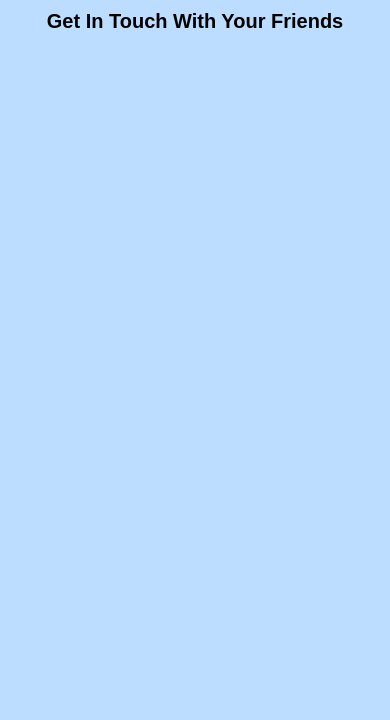
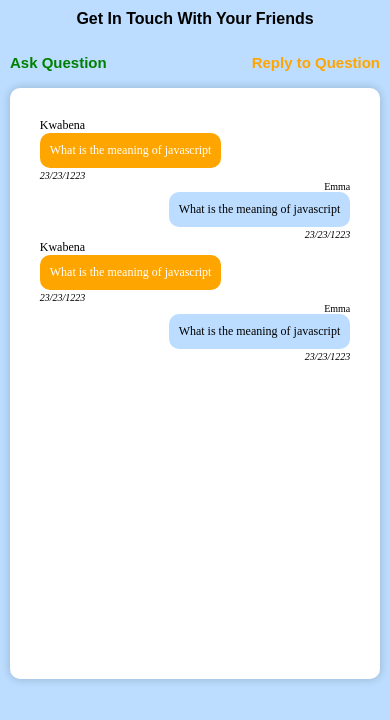
Before and after one commit to kwabenaasumadu/it-learning-soft, a Next.js app: page /comps/forum in a window 390 px wide. Shown: the top 720 px of the page. Built offline with nearby package versions, Linux system fonts and the light colour scheme.

Commit message:
designing forum

```diff
--- a/src/pages/comps/categories/index.js
+++ b/src/pages/comps/categories/index.js
@@ -102,7 +102,7 @@ function Index() {
               </div>
 
               <div className={styles.itemHeader}>
-                <h1>Web Design</h1>
+                <h1>JavaScript</h1>
               </div>
 
               <div className={styles.itemDes}>
@@ -123,7 +123,7 @@ function Index() {
               </div>
 
               <div className={styles.itemHeader}>
-                <h1>Web Design</h1>
+                <h1>HTML</h1>
               </div>
 
               <div className={styles.itemDes}>
@@ -144,7 +144,7 @@ function Index() {
               </div>
 
               <div className={styles.itemHeader}>
-                <h1>Web Design</h1>
+                <h1>CSS</h1>
               </div>
 
               <div className={styles.itemDes}>
--- a/src/pages/comps/forum/index.js
+++ b/src/pages/comps/forum/index.js
@@ -9,8 +9,38 @@ function Index() {
           <h1>Get In Touch With Your Friends</h1>
         </div>
 
+        <div className={styles.secondHeader}>
+          <h1>Ask Question</h1>
+          <h1>Reply to Question</h1>
+        </div>
 
+        <div className={styles.chatContainer}>
+          <div className={styles.chats}>
+            <div className={styles.questionChatContainer}>
+              <span>Kwabena</span>
+              <h1>What is the meaning of javascript</h1>
+              <em>23/23/1223</em>
+            </div>
 
+            <div className={styles.answerChatContainer}>
+              <span>Emma</span>
+              <h1>What is the meaning of javascript</h1>
+              <em>23/23/1223</em>
+            </div>
+
+            <div className={styles.questionChatContainer}>
+              <span>Kwabena</span>
+              <h1>What is the meaning of javascript</h1>
+              <em>23/23/1223</em>
+            </div>
+
+            <div className={styles.answerChatContainer}>
+              <span>Emma</span>
+              <h1>What is the meaning of javascript</h1>
+              <em>23/23/1223</em>
+            </div>
+          </div>
+        </div>
       </div>
     </>
   );
--- a/src/styles/forum.module.css
+++ b/src/styles/forum.module.css
@@ -1,17 +1,135 @@
-.container{
+.container {
    background-color: #BCDDFF;
    width: 100%;
    height: 100vh;
 }
 
-.containerHeader{
+.containerHeader {
    display: flex;
    justify-content: center;
    align-items: center;
+   position: sticky;
+   top: 0;
+   z-index: 900;
 }
 
-.containerHeader h1{
+.containerHeader h1 {
    font-size: 20px;
    margin-top: 10px;
    font-family: sans-serif;
 }
+
+.secondHeader {
+   width: 50%;
+   margin: 4% auto;
+   display: grid;
+   grid-template-columns: 1fr auto;
+}
+
+.secondHeader h1 {
+   font-size: 20px;
+   font-family: sans-serif;
+}
+
+.secondHeader h1:nth-child(1) {
+   color: green;
+}
+
+.secondHeader h1:nth-child(2) {
+   color: orange;
+}
+
+.chatContainer {
+   width: 30%;
+   margin: -2% auto;
+   background-color: #fff;
+   height: 70vh;
+   overflow-y: scroll;
+   border-radius: 10px;
+   box-shadow: 0px 0px 10px rgba(0, 0, 0, 0.2);
+}
+
+.chats {
+   margin: 30px;
+   padding: 10px;
+}
+
+.questionChatContainer {
+   display: flex;
+   justify-content: flex-start;
+   align-items: flex-start;
+   flex-direction: column;
+}
+
+.questionChatContainer span {
+   font-size: 12px;
+}
+
+.questionChatContainer em {
+   font-size: 10px;
+   margin-top: 2px;
+}
+
+.questionChatContainer h1 {
+   font-size: 12px;
+   background-color: orange;
+   color: #fff;
+   font-weight: 100;
+   padding: 10px;
+   border-radius: 10px;
+   width: auto;
+   height: 100%;
+}
+
+.answerChatContainer {
+   display: flex;
+   justify-content: flex-end;
+   align-items: flex-end;
+   flex-direction: column;
+}
+
+.answerChatContainer span {
+   font-size: 10px;
+   display: flex;
+}
+
+
+.answerChatContainer em {
+   font-size: 10px;
+   margin-top: 2px;
+}
+
+.answerChatContainer h1 {
+   font-size: 12px;
+   background-color: #BCDDFF;
+   color: #000;
+   font-weight: 100;
+   padding: 10px;
+   border-radius: 10px;
+   width: auto;
+   height: 100%;
+}
+
+@media (max-width:700px) {
+   .containerHeader h1 {
+      font-size: 16px;
+   }
+
+   .secondHeader h1 {
+      font-size: 15px;
+   }
+
+   .secondHeader {
+      width: 100%;
+      padding: 10px;
+   }
+
+   .chatContainer {
+      width: 95%;
+      height: 70vh;
+   }
+
+   .chats{
+      padding: 0;
+   }
+}
--- a/src/styles/login.module.css
+++ b/src/styles/login.module.css
@@ -0,0 +1,48 @@
+.container{
+   background-color: #BCDDFF;
+   height: 100vh;
+   width: 100%;
+   display: flex;
+   justify-content: center;
+   align-items: center;
+   flex-direction: column;
+}
+
+.containerHeader h1{
+   font-size: 18px;
+   color: orange;
+   font-family: sans-serif;
+}
+
+.inputFields .field{
+   display: flex;
+   flex-direction: column;
+   margin: 20px;
+}
+
+.inputFields .field span{
+   margin-bottom: 10px;
+   font-family: sans-serif;
+}
+
+.inputFields .field input{
+   width: 300px;
+   height: 40px;
+   border-radius: 10px;
+   padding-left: 10px;
+   border: 1px solid #aeaeae;
+}
+
+.submitButton{
+   display: flex;
+   justify-content: center;
+   align-items: center;
+}
+
+.submitButton button{
+   margin: 10px;
+   width: auto;
+   padding: 10px;
+   border-radius: 10px;
+   border: 1px solid transparent;
+}
```
Also changed, not shown: src/pages/index.js (+5 -4 lines), src/pages/login/index.js (+59 -3 lines).
